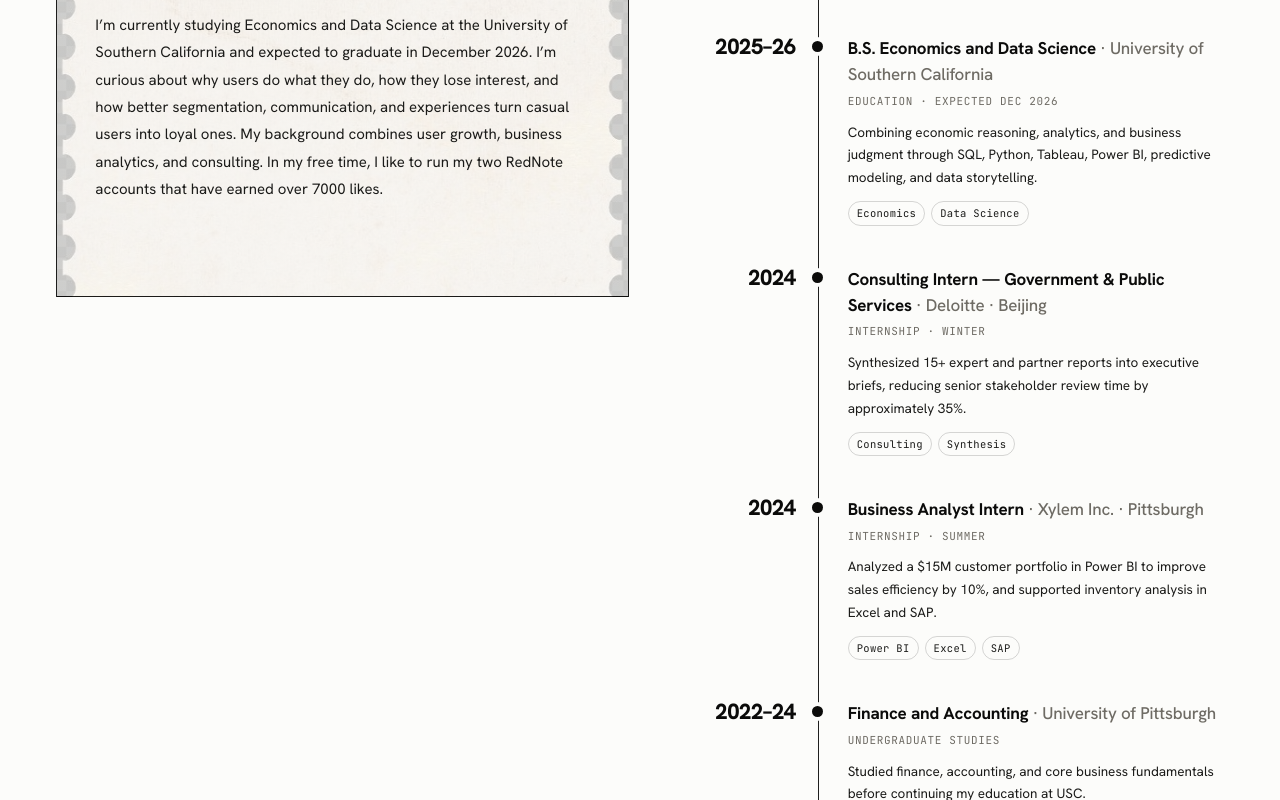
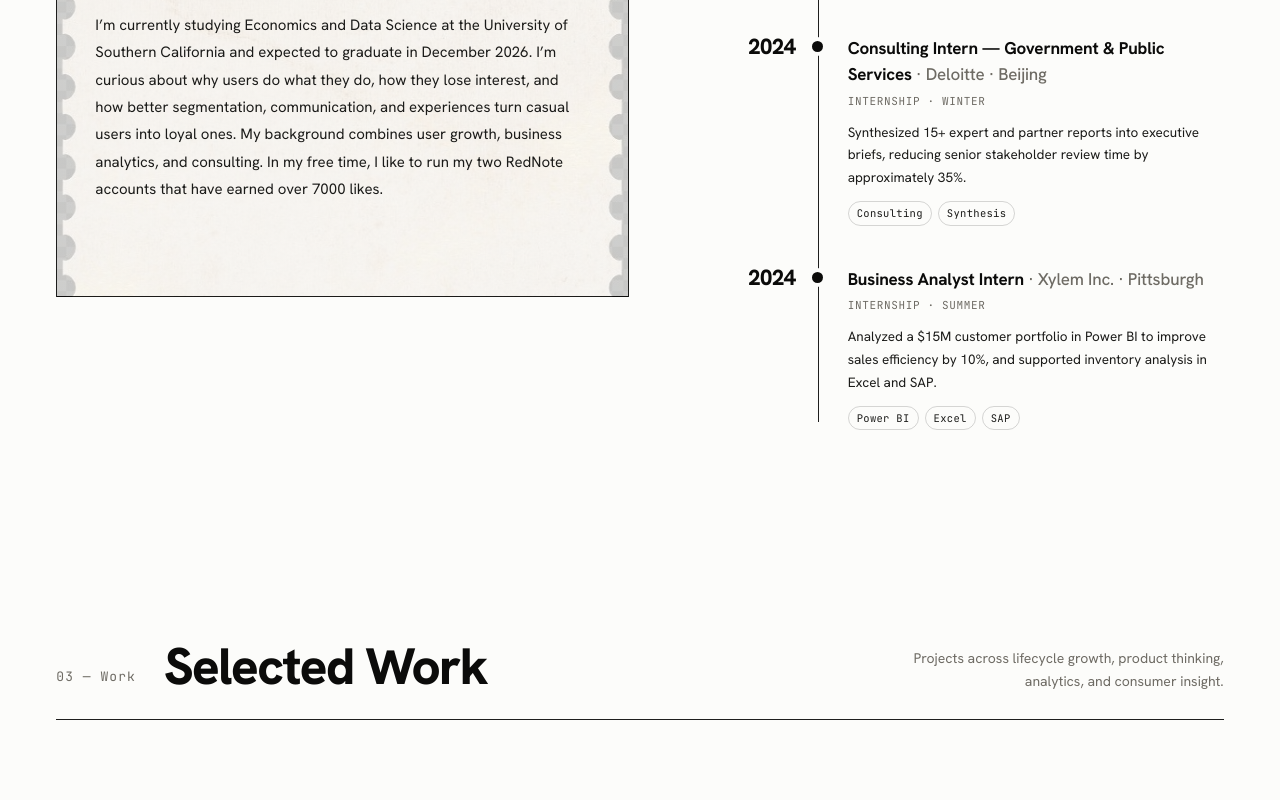
Before and after one commit to selenazengsz/selena-portfolio, a React (Vite) app: page / in a window 1280 px wide. Shown: the part 1420-2220 px from the top of the page. Built offline with nearby package versions, Linux system fonts and the light colour scheme.

Commit message:
Show internships only in the experience timeline

```diff
--- a/src/content.js
+++ b/src/content.js
@@ -349,17 +349,6 @@ export const content = {
       visual: "CRM",
     },
     {
-      year: "2025–26",
-      role: "B.S. Economics and Data Science",
-      period: "Education · Expected Dec 2026",
-      company: "University of Southern California",
-      meta: "University of Southern California · GPA 3.7",
-      description: "Combine economic reasoning, analytics, and business judgment through projects using SQL, Python, Tableau, Power BI, predictive modeling, and data storytelling.",
-      desc: "Combining economic reasoning, analytics, and business judgment through SQL, Python, Tableau, Power BI, predictive modeling, and data storytelling.",
-      tags: ["Economics", "Data Science"],
-      visual: "USC",
-    },
-    {
       year: "2024",
       role: "Consulting Intern — Government & Public Services",
       period: "Internship · Winter",
@@ -381,17 +370,6 @@ export const content = {
       tags: ["Power BI", "Excel", "SAP"],
       visual: "BI",
     },
-    {
-      year: "2022–24",
-      role: "Finance and Accounting",
-      period: "Undergraduate Studies",
-      company: "University of Pittsburgh",
-      meta: "University of Pittsburgh · Pittsburgh, PA",
-      description: "Studied finance, accounting, and core business fundamentals before continuing my education at USC.",
-      desc: "Studied finance, accounting, and core business fundamentals before continuing my education at USC.",
-      tags: ["Finance", "Accounting"],
-      visual: "PITT",
-    },
   ],
 
   contact: {
```
